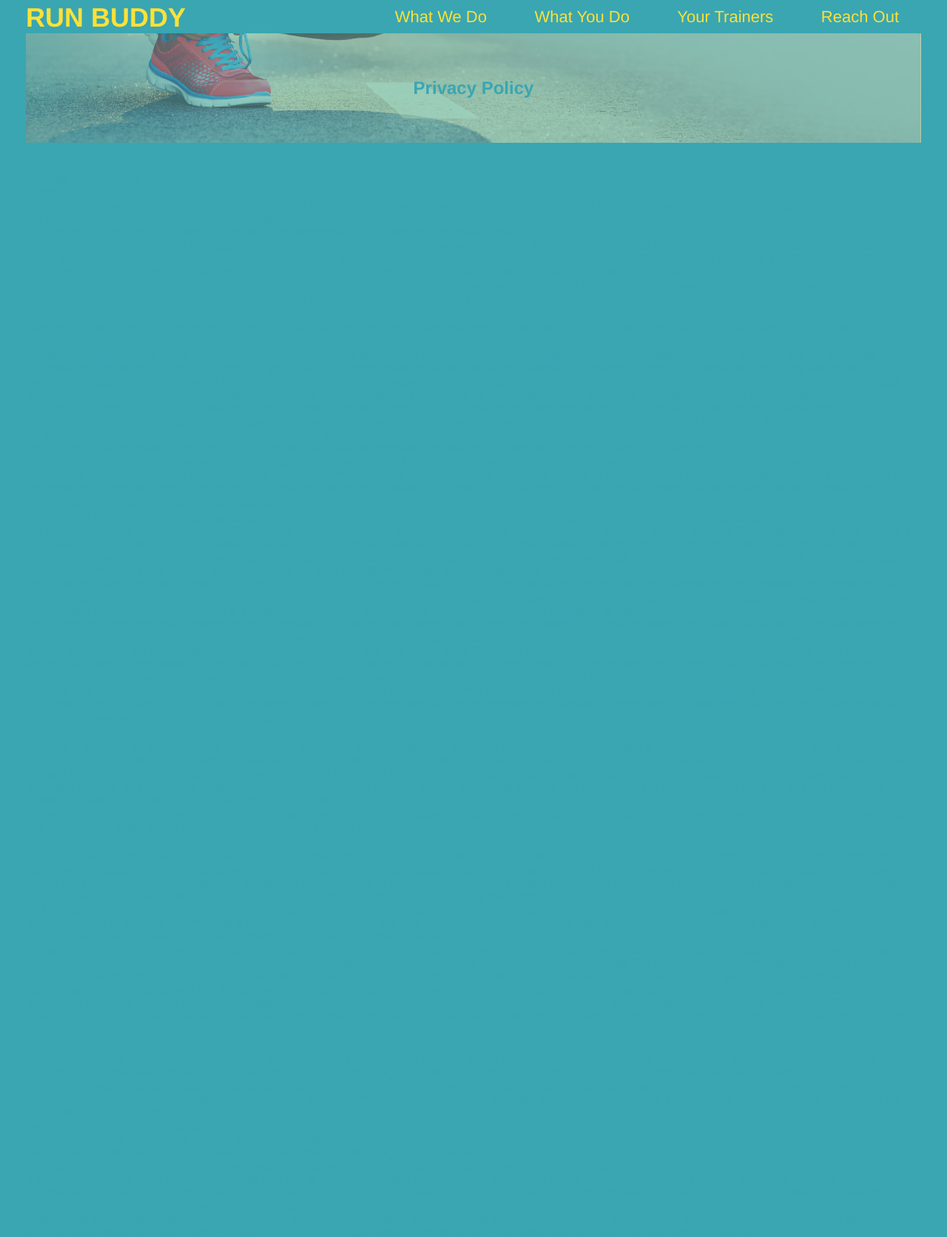
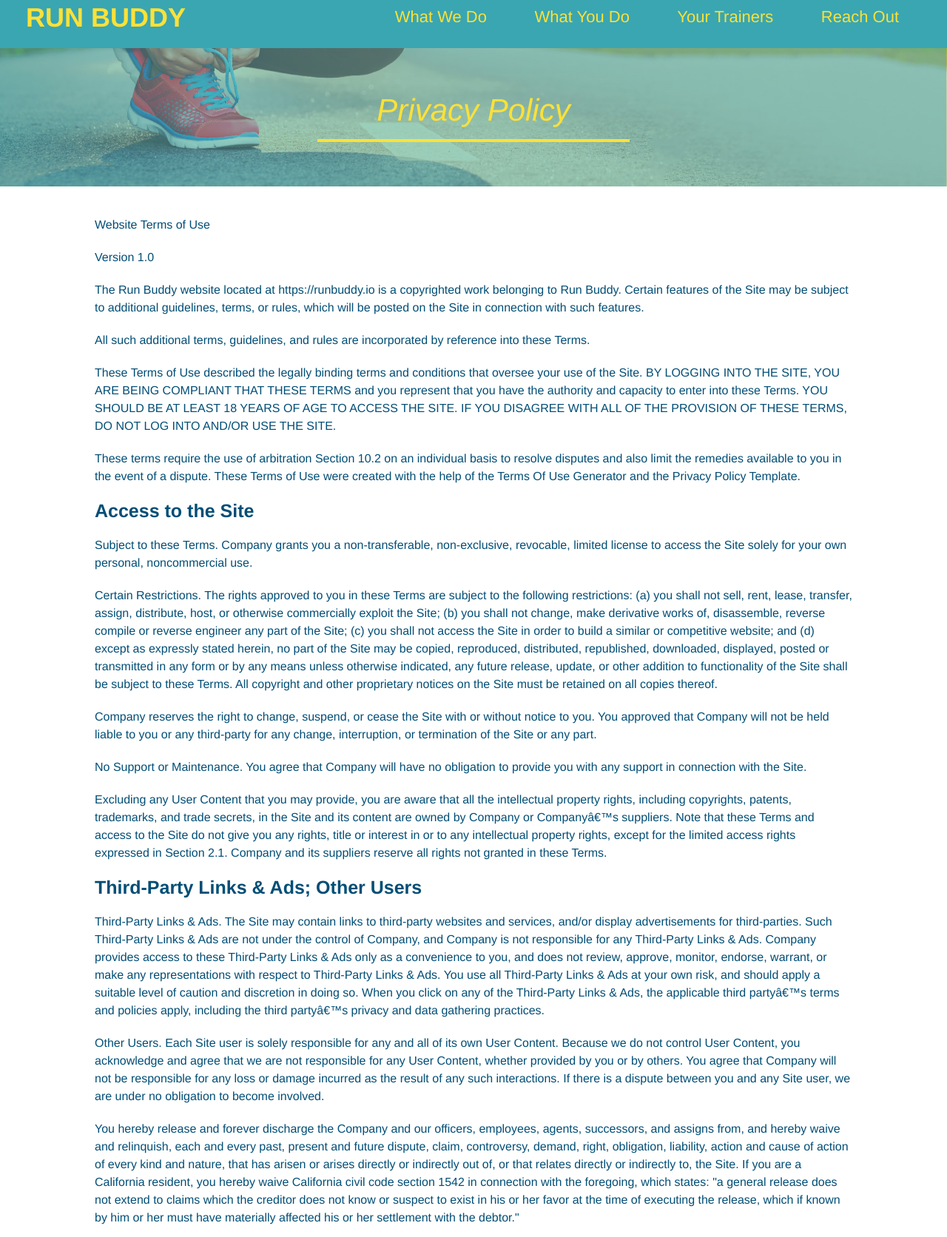
Before and after one commit to chasemcquown/run-buddy, a plain HTML site: page privacy-policy.html in a window 1280 px wide. Shown: the part 17-1689 px from the top of the page at 74% size. Drawn offline with Linux system fonts and the light colour scheme.

Commit message:
privacy policy

```diff
--- a/assets/css/secondary-styles.css
+++ b/assets/css/secondary-styles.css
@@ -4,3 +4,39 @@
     text-align: center;
     margin-bottom: 40px;
   }
+
+  .page-title {
+    color: #fce138;
+    display: inline-block;
+    border-bottom: 4px solid #fce138;
+    padding: 0 80px 15px 80px;
+    font-weight: normal;
+    font-size: 42px;
+    font-style: italic;
+  }
+
+  .secondary-content {
+    width: 80%;
+    margin: 0 auto;
+    color: #024e76;
+  }
+
+  .secondary-content h3 {
+    font-size: 25px;
+    margin: 20px 0;
+  }
+
+  .secondary-content p {
+    font-size: 16px;
+    line-height: 1.5;
+    margin: 20px 0;
+  }
+
+  .secondary-content ul {
+    margin: 15px 20px;
+  }
+
+  .secondary-content li {
+    color: #39a6b2;
+    margin: 10px 0;
+  }
--- a/assets/css/style.css
+++ b/assets/css/style.css
@@ -180,7 +180,7 @@
   }
 
   .trainers {
-      text-align: center;
+    text-align: center;
   }
 
   .trainer {
@@ -202,14 +202,6 @@
     width: 65%;
   }
 
-  .text-left {
-    text-align: left;
-  }
-
-  .text-right {
-    text-align: right;
-  }
-
   .trainer-bio h3 {
     font-size: 32px;
     margin-bottom: 8px;
@@ -226,18 +218,27 @@
     line-height: 1.3;
   }
 
+  .text-left {
+    text-align: left;
+  }
+
+  .text-right {
+    text-align: right;
+  }
+
+  /* REACH OUT STYLES START */
   .contact {
-      background: #024e76;
-      text-align: center;
+    text-align: center;
+    background: #024e76;
   }
 
   .contact h2 {
-    color:#fce138
+    color: #fce138;
   }
 
   .contact-info iframe {
-      width: 400px;
-      height: 400px;
+    width: 400px;
+    height: 400px;
   }
 
   .contact-info div {
@@ -254,7 +255,8 @@
     font-size: 32px;
   }
 
-  .contact-info p, .contact-info address {
+  .contact-info p,
+  .contact-info address {
     margin: 20px 0;
     line-height: 1.5;
     font-size: 20px;
--- a/privacy-policy.html
+++ b/privacy-policy.html
@@ -1,19 +1,27 @@
 <!DOCTYPE html>
 <html lang="en">
+
 <head>
-    <meta charset="UTF-8">
-    <title>Privacy Policy-Run Buddy</title>
-    <link rel="stylesheet" href="./assets/css/style.css">
-    <link rel="stylesheet" href="./assets/css/secondary-styles.css">
+  <meta charset="UTF-8" />
+  <title>Privacy Policy - Run Buddy</title>
+  <link rel="stylesheet" href="./assets/css/style.css" />
+  <link rel="stylesheet" href="./assets/css/secondary-styles.css" />
+
 </head>
 
+<body>
   <header>
     <h1>
-       <a href="/">RUN BUDDY</a>
+      <a href="/">
+        RUN BUDDY
+      </a>
     </h1>
     <nav>
+      <!-- Unordered list element -->
       <ul>
+        <!-- List item element-->
         <li>
+          <!-- Anchor element -->
           <a href="./index.html#what-we-do">What We Do</a>
         </li>
         <li>
@@ -27,6 +35,7 @@
         </li>
       </ul>
     </nav>
+  </header>
 
   <section class="hero">
     <h2 class="page-title">
@@ -143,7 +152,8 @@
     <p>
       Cookies and Web Beacons. Like any other website, Run Buddy uses â€˜cookiesâ€™. These cookies are used to store
       information including visitorsâ€™ preferences, and the pages on the website that the visitor accessed or visited.
-        The information is used to optimize the usersâ€™ experience by customizing our web page content based on visitorsâ€™
+      The information is used to optimize the usersâ€™ experience by customizing our web page content based on
+      visitorsâ€™
       browser type and/or other information.
     </p>
 
@@ -454,9 +464,11 @@
     <p>
       Email: info@runbuddy.io
     </p>
+
   </article>
-</header>
 
+
+  <!-- footer -->
   <footer>
     <h2>❤️ Made with love by Run Buddy.</h2>
     <div>
@@ -464,7 +476,6 @@
       &copy; 2019 Run Buddy, Inc.
     </div>
   </footer>
-<body>
+</body>
 
-</body>
 </html>
```
Also changed, not shown: index.html (+1 -1 lines). Lines whose indentation alone changed are shown as unchanged.
